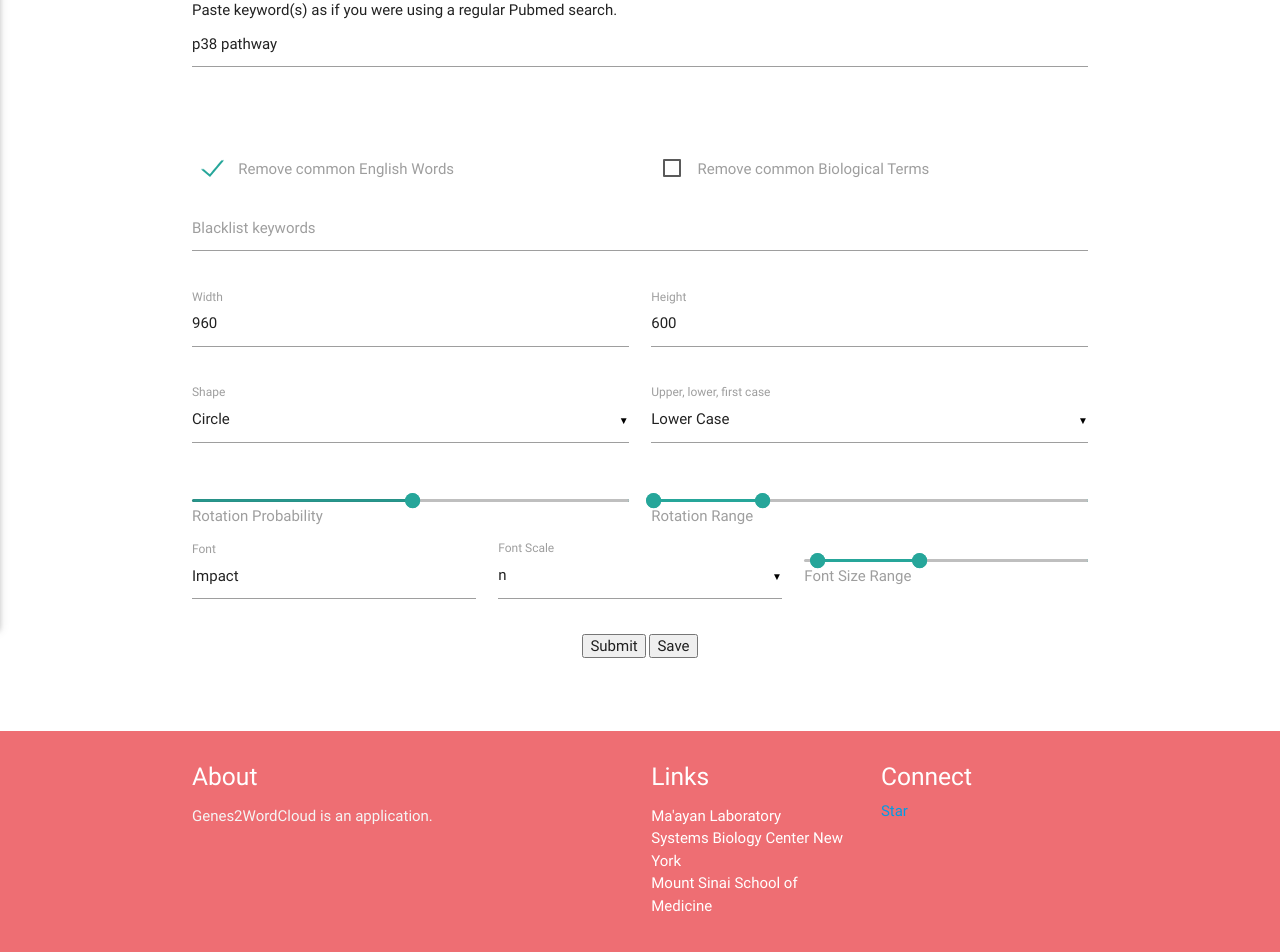
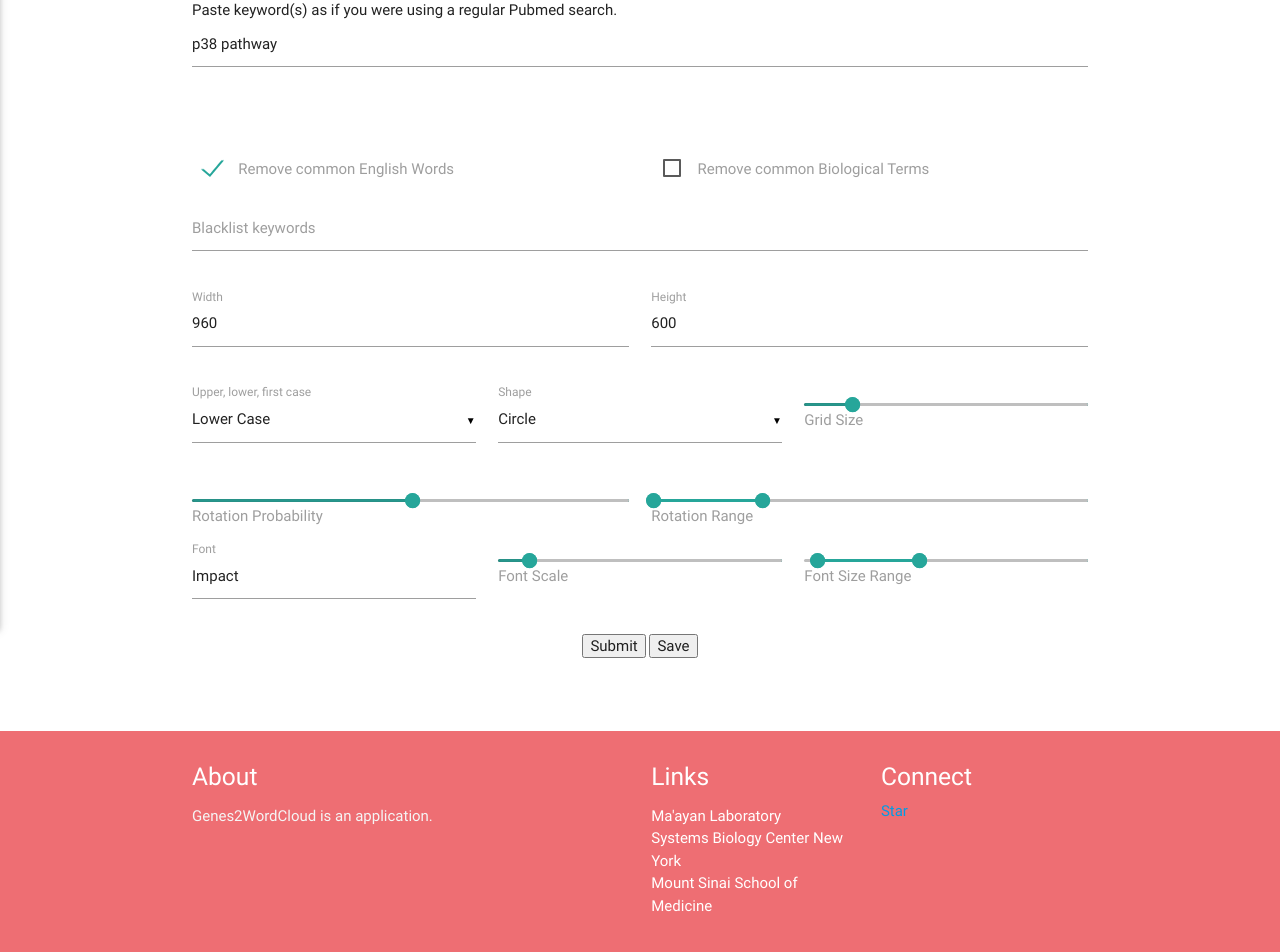
Before and after one commit to MaayanLab/GenesToWordCloud, a Flask app: page /create/pubmed in a window 1280 px wide. Shown: the part 231-1183 px from the top of the page. Run offline with Flask 2, Linux system fonts and the light colour scheme; parts of the project's set-up code (start-up, migrations or seed data) failed here and were passed over.

Commit message:
Small improvements
- Grid size can be manipulated to make more compressed wordclouds
- Font scaling is now being done by simple power series (it acheives the most flexible and useful results), the power n has been exposed as a slider
- Try Except in pubmed extraction to not break on 404s
- Stopped filtering out results, might add a widget to do that
- json.load >> eval (run.py)

```diff
--- a/process.py
+++ b/process.py
@@ -39,8 +39,7 @@ def process_text(text, **kwargs):
 	r = cv.fit_transform([text]).toarray()[0]
 	return sorted(
 		[[str(word), int(freq)]
-		 for word, freq in zip(cv.vocabulary_.keys(), r)
-		 if freq > r.mean() - r.std()],
+		 for word, freq in zip(cv.vocabulary_.keys(), r)],
 		 key=lambda p: p[1], reverse=True)
 
 def process_page(text, args):
--- a/run.py
+++ b/run.py
@@ -1,13 +1,15 @@
 # generic command-line argument aprser
-import sys
+import sys, json
+def json_or_str(v):
+	try:
+		return json.loads(v)
+	except:
+		return str(v)
 kargs, kwargs = [], {}
 for arg in sys.argv[1:]:
 	if arg.find('='):
 		k,v = arg.split('=', maxsplit=2)
-		try:
-			kwargs[k] = eval(v)
-		except:
-			kwargs[k] = v
+		kwargs[json_or_str(k)] = json_or_str(v)
 	else:
 		kargs.append(arg)
 
--- a/static/js/create.js
+++ b/static/js/create.js
@@ -4,7 +4,7 @@ var state = $('#status');
 // Properties
 var width = 960;
 var height = 600;
-var rotation, rotation_proba, shape;
+var rotation, rotation_proba, shape, grid_size;
 var font, font_scale, font_size;
 var text_case, tags = [], freqs = [];
 
@@ -18,32 +18,13 @@ function draw() {
 		shuffle: true,
 		list: tags.map(function(t) { return [text_case(t[0]), t[1]] }),
 		fontFamily: font,
-		gridSize: Math.round(16 * $('#view').width() / 1024), // TODO?
-		weightFactor: function (size) { return font_scale(size / max_freq); },
+		gridSize: grid_size,
+		weightFactor: function (size) { return font_size[0] + Math.pow(size / max_freq, font_scale) * (font_size[1] - font_size[0]); },
 		rotateRatio: rotation_proba,
 		minRotation: rotation[0],
 		maxRotation: rotation[1],
 		shape: shape
 	});
-}
-
-function scale_lookup(scale) {
-	if(scale == 'ordinal') {
-		return function (s) {
-			return font_size[0] + s * (font_size[1]-font_size[0]);
-		};
-	}
-	else if(scale == 'log') {
-		return function (s) {
-			var r = font_size[1] / font_size[0];
-			return font_size[0] + Math.log(1 + s * (r - 1)) / Math.log(r) * (font_size[1] - font_size[0]);
-		};
-	}
-	else if(scale == 'sqrt') {
-		return function (s) {
-			return font_size[0] + Math.sqrt(s) * (font_size[1] - font_size[0]);
-		};
-	}
 }
 
 function case_lookup(c) {
@@ -62,9 +43,10 @@ function update() {
 	rotation = $('#rotation').attr('value').split(',').map(function(d) { return Number(d)*Math.PI/180; } );
 	rotation_proba = Number($('#rotation-proba').attr('value'));
 	shape = $('#shape').val();
+	grid_size = Number($('#grid-size').attr('value'));
 	text_case = case_lookup($('#case').val());
 	font = $('#font').val();
-	font_scale = scale_lookup($('#font-scale').val());
+	font_scale = Number($('#font-scale').attr('value'));
 	font_size = $('#font-size').attr('value').split(',').map(Number);
 
 	if(tags.length)
--- a/templates/create.html
+++ b/templates/create.html
@@ -34,7 +34,15 @@
 		</div>
 	</div>
 	<div class="row">
-		<div class="input-field col s6">
+		<div class="input-field col s4">
+			<select id="case">
+				<option value="lower">Lower Case</option>
+				<option value="upper">Upper Case</option>
+				<option value="first">First Letter Case</option>
+			</select>
+			<label for="case">Upper, lower, first case</label>
+		</div>
+		<div class="input-field col s4">
 			<select id="shape">
 				<option value="circle">Circle</option>
 				<option value="cardioid">Cardioid</option>
@@ -46,22 +54,18 @@
 			</select>
 			<label for="shape">Shape</label>
 		</div>
-		<div class="input-field col s6">
-			<select id="case">
-				<option value="lower">Lower Case</option>
-				<option value="upper">Upper Case</option>
-				<option value="first">First Letter Case</option>
-			</select>
-			<label for="case">Upper, lower, first case</label>
-		</div>
+			<div class="input-field col s4">
+				<div class="noUiSlider" id="grid-size" start="8" max="50"></div>
+				<label for="grid-size">Grid Size</label>
+			</div>
 	</div>
 	<div class="row">
 		<div class="input-field col s6">
-			<div class="noUiSlider" id="rotation-proba" max="1" start="0.5" step="0.01" fmt="2"></div>
+			<div class="noUiSlider" id="rotation-proba" start="0.5" max="1" step="0.01" fmt="2"></div>
 			<label for="rotation-proba">Rotation Probability</label>
 		</div>
 		<div class="input-field col s6">
-			<div class="noUiSlider" id="rotation" connect="true" max="360" start="[0, 90]"></div>
+			<div class="noUiSlider" id="rotation" connect="true" start="[0, 90]" max="360" ></div>
 			<label for="rotation">Rotation Range</label>
 		</div>
 	</div>
@@ -72,15 +76,11 @@
 			<label for="font">Font</label>
 		</div>
 		<div class="input-field col s4">
-			<select id="font-scale">
-				<option value="ordinal">n</option>
-				<option value="log">log n</option>
-				<option value="sqrt">&radic;n</option>
-			</select>
+			<div class="noUiSlider" id="font-scale" max="10" start="1"></div>
 			<label for="font-scale">Font Scale</label>
 		</div>
 		<div class="input-field col s4">
-			<div class="noUiSlider" id="font-size" connect="true" min="1" max="250" start="[10, 100]"></div>
+			<div class="noUiSlider" id="font-size" connect="true" start="[10, 100]" min="1" max="250"></div>
 			<label for="font-size">Font Size Range</label>
 		</div>
 	</div>
```
Also changed, not shown: pubmed.py (+27 -24 lines), 1 other file.
